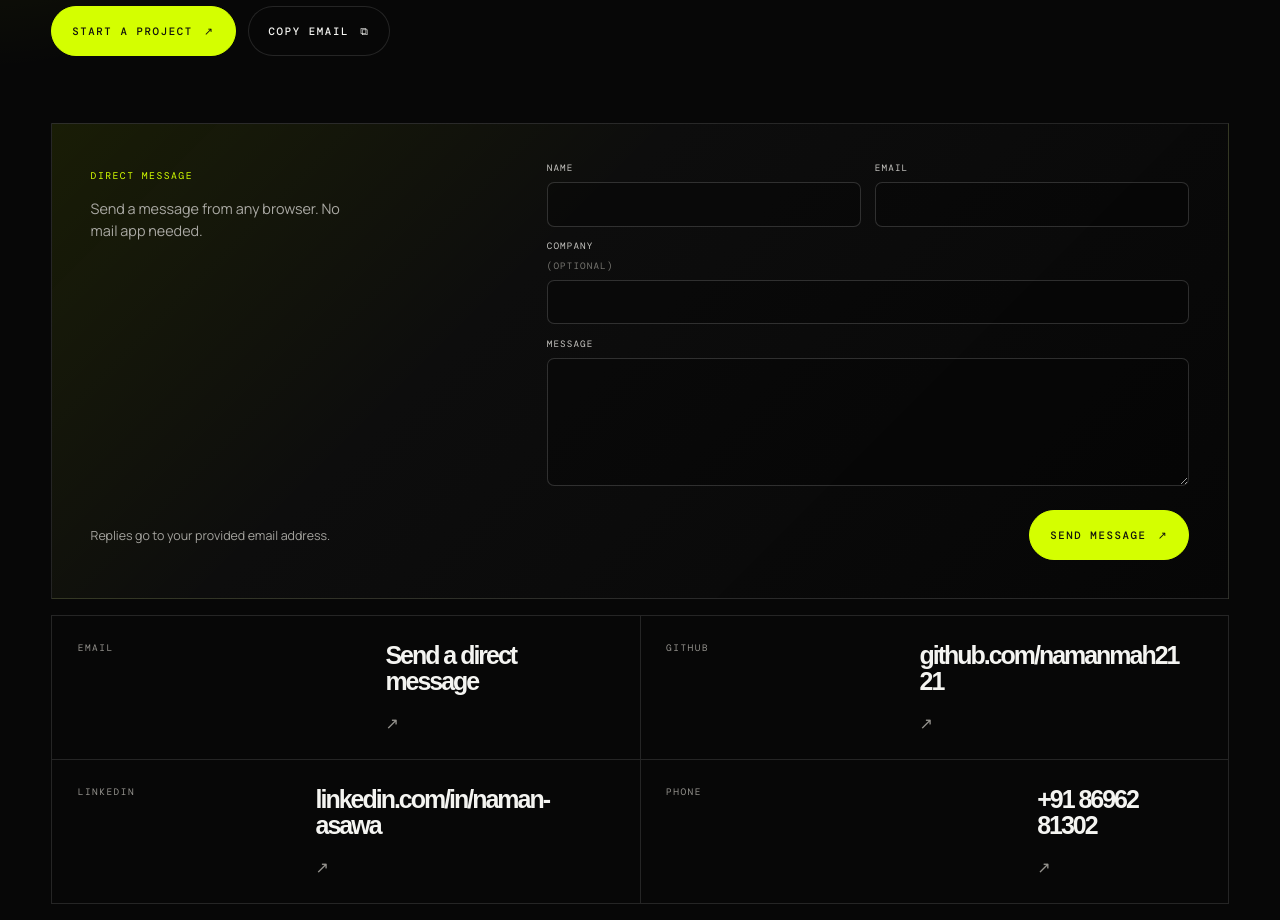
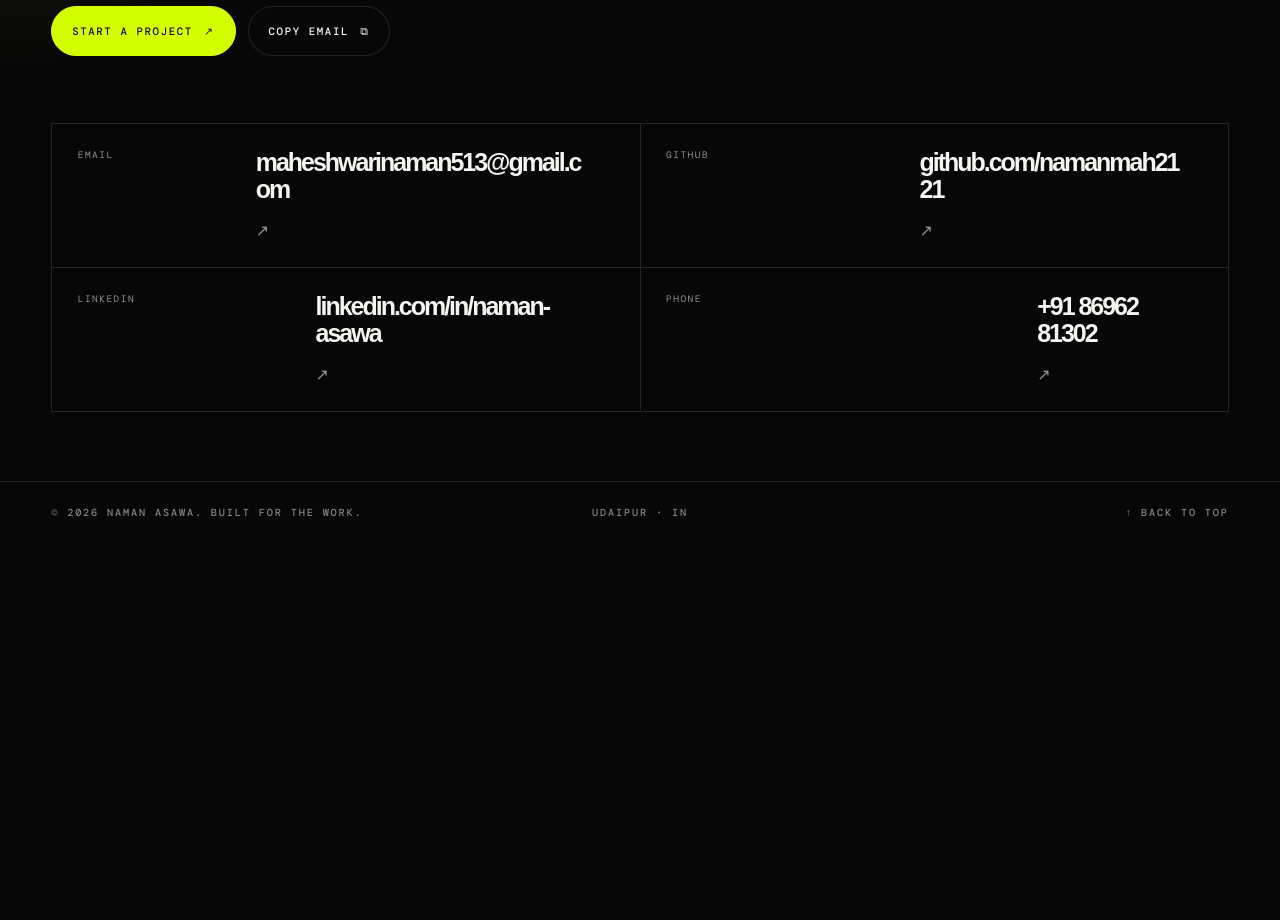
Before and after one commit to namanmah2121/naman-portfolio, a React (Vite) app: page / in a window 1280 px wide. Shown: the part 10300-11220 px from the top of the page. After the commit the page ends 10843 px from the top, so only its background shows below. Built offline with nearby package versions, Linux system fonts and the light colour scheme; a web font is replaced by a local one.

Commit message:
Revert "feat: add netlify contact form"
This reverts commit deb08a1438b74ffbfb5e630930b2bf543ebe6561.

```diff
--- a/index.html
+++ b/index.html
@@ -18,14 +18,6 @@
   </head>
   <body>
     <div id="root"></div>
-    <form name="contact" method="POST" data-netlify="true" netlify-honeypot="bot-field" hidden>
-      <input type="hidden" name="form-name" value="contact" />
-      <input name="bot-field" />
-      <input name="name" />
-      <input name="email" type="email" />
-      <input name="company" />
-      <textarea name="message"></textarea>
-    </form>
     <script type="module" src="/src/main.jsx"></script>
   </body>
 </html>
--- a/src/main.jsx
+++ b/src/main.jsx
@@ -171,7 +171,7 @@ function Header({ menuOpen, setMenuOpen }) {
           <a href={href} key={href}>{label}</a>
         ))}
       </nav>
-      <a className="header-cta" href="#contact-form">
+      <a className="header-cta" href="mailto:maheshwarinaman513@gmail.com">
         Say hello <Arrow />
       </a>
       <button
@@ -200,7 +200,7 @@ function Header({ menuOpen, setMenuOpen }) {
               </a>
             ))}
           </nav>
-          <a href="#contact-form" onClick={closeMenu}>
+          <a href="mailto:maheshwarinaman513@gmail.com" onClick={closeMenu}>
             Start a project <Arrow />
           </a>
         </div>
@@ -340,7 +340,7 @@ function PhoneOS() {
           <div className="os-dock">
             <a href="/"><span>⌂</span><small>Portfolio</small></a>
             <a href="/Naman-Asawa-Resume.pdf" download><span>↓</span><small>Resume</small></a>
-            <a href="/#contact-form"><span>✉</span><small>Email</small></a>
+            <a href="mailto:maheshwarinaman513@gmail.com"><span>✉</span><small>Email</small></a>
           </div>
           <div className="phone-home-indicator" />
           {activeProject && (
@@ -366,13 +366,6 @@ function App() {
   const [menuOpen, setMenuOpen] = useState(false);
   const [selectedProject, setSelectedProject] = useState(null);
   const [copyState, setCopyState] = useState('Copy email');
-  const [contactState, setContactState] = useState('idle');
-
-  useEffect(() => {
-    if (window.location.hash === '#contact-form') {
-      window.requestAnimationFrame(() => document.getElementById('contact-form')?.scrollIntoView());
-    }
-  }, []);
 
   const openProject = (project) => {
     setSelectedProject(project);
@@ -389,28 +382,6 @@ function App() {
       logDev('email-copy-failed');
     }
     window.setTimeout(() => setCopyState('Copy email'), 2400);
-  };
-
-  const submitContactForm = async (event) => {
-    event.preventDefault();
-    const form = event.currentTarget;
-    const formData = new FormData(form);
-    setContactState('sending');
-
-    try {
-      const response = await fetch('/', {
-        method: 'POST',
-        headers: { 'Content-Type': 'application/x-www-form-urlencoded' },
-        body: new URLSearchParams(formData).toString()
-      });
-      if (!response.ok) throw new Error('Contact form submission failed');
-      form.reset();
-      setContactState('sent');
-      logDev('contact-form-sent');
-    } catch {
-      setContactState('error');
-      logDev('contact-form-failed');
-    }
   };
 
   return (
@@ -562,29 +533,11 @@ function App() {
             <p>Open to React Native roles, product teams and mobile work that needs a reliable execution partner.</p>
           </div>
           <div className="contact-actions">
-            <a className="button primary" href="#contact-form">Start a project <Arrow /></a>
+            <a className="button primary" href="mailto:maheshwarinaman513@gmail.com">Start a project <Arrow /></a>
             <button className="button" type="button" onClick={copyEmail}>{copyState} <span aria-hidden="true">⧉</span></button>
           </div>
-          <form className="contact-form" id="contact-form" name="contact" method="POST" data-netlify="true" data-netlify-honeypot="bot-field" onSubmit={submitContactForm}>
-            <input type="hidden" name="form-name" value="contact" />
-            <p className="form-honeypot" hidden><label>Leave this empty <input name="bot-field" /></label></p>
-            <div className="contact-form-heading">
-              <span>DIRECT MESSAGE</span>
-              <p>Send a message from any browser. No mail app needed.</p>
-            </div>
-            <div className="contact-form-fields">
-              <label>Name<input type="text" name="name" autoComplete="name" required /></label>
-              <label>Email<input type="email" name="email" autoComplete="email" required /></label>
-              <label>Company <span>(optional)</span><input type="text" name="company" autoComplete="organization" /></label>
-              <label>Message<textarea name="message" rows="5" required /></label>
-            </div>
-            <div className="contact-form-footer">
-              <p aria-live="polite">{contactState === 'sent' ? 'Message sent. Thank you.' : contactState === 'error' ? 'Could not send. Please copy the email above.' : 'Replies go to your provided email address.'}</p>
-              <button className="button primary" type="submit" disabled={contactState === 'sending'}>{contactState === 'sending' ? 'Sending…' : 'Send message'} <Arrow /></button>
-            </div>
-          </form>
           <div className="contact-grid">
-            <a href="#contact-form"><span>Email</span><strong>Send a direct message</strong><Arrow /></a>
+            <a href="mailto:maheshwarinaman513@gmail.com"><span>Email</span><strong>maheshwarinaman513@gmail.com</strong><Arrow /></a>
             <a href="https://github.com/namanmah2121" target="_blank" rel="noreferrer"><span>GitHub</span><strong>github.com/namanmah2121</strong><Arrow /></a>
             <a href="https://in.linkedin.com/in/naman-asawa" target="_blank" rel="noreferrer"><span>LinkedIn</span><strong>linkedin.com/in/naman-asawa</strong><Arrow /></a>
             <a href="tel:+918696281302"><span>Phone</span><strong>+91 86962 81302</strong><Arrow /></a>
--- a/src/styles.css
+++ b/src/styles.css
@@ -927,94 +927,6 @@ footer {
 .contact-hero h2 { font-size: clamp(4rem, 9vw, 9rem); }
 
 .contact-actions { display: flex; flex-wrap: wrap; gap: 0.75rem; margin-bottom: 4.2rem; }
-
-.contact-form {
-  display: grid;
-  grid-template-columns: minmax(12rem, 0.65fr) minmax(0, 1fr);
-  gap: 1.4rem clamp(1.25rem, 3vw, 3.5rem);
-  margin-bottom: 1rem;
-  padding: clamp(1.35rem, 3vw, 2.5rem);
-  border: 1px solid var(--line);
-  background: linear-gradient(135deg, rgba(212,255,0,0.09), rgba(255,255,255,0.025) 38%, rgba(0,0,0,0.12));
-}
-
-.contact-form-heading > span {
-  color: var(--lime);
-  font-family: var(--font-mono);
-  font-size: 0.61rem;
-  letter-spacing: 0.15em;
-  text-transform: uppercase;
-}
-
-.contact-form-heading p {
-  max-width: 16rem;
-  margin: 0.85rem 0 0;
-  color: #aaa9a4;
-  font-size: 0.9rem;
-  line-height: 1.55;
-}
-
-.contact-form-fields {
-  display: grid;
-  grid-template-columns: repeat(2, minmax(0, 1fr));
-  gap: 0.85rem;
-}
-
-.contact-form label {
-  display: grid;
-  gap: 0.48rem;
-  color: #c7c6c2;
-  font-family: var(--font-mono);
-  font-size: 0.58rem;
-  letter-spacing: 0.12em;
-  text-transform: uppercase;
-}
-
-.contact-form label span { color: #777671; }
-
-.contact-form label:nth-child(3),
-.contact-form label:nth-child(4) { grid-column: 1 / -1; }
-
-.contact-form input,
-.contact-form textarea {
-  width: 100%;
-  border: 1px solid rgba(255,255,255,0.16);
-  border-radius: 0.45rem;
-  outline: none;
-  background: rgba(0,0,0,0.24);
-  color: var(--ink);
-  font-family: var(--font-body);
-  font-size: 0.92rem;
-  letter-spacing: 0;
-  text-transform: none;
-  transition: border-color 180ms ease, background 180ms ease;
-}
-
-.contact-form input { min-height: 2.8rem; padding: 0.65rem 0.75rem; }
-.contact-form textarea { min-height: 8rem; padding: 0.75rem; resize: vertical; }
-
-.contact-form input:focus,
-.contact-form textarea:focus {
-  border-color: var(--lime);
-  background: rgba(212,255,0,0.05);
-}
-
-.contact-form-footer {
-  grid-column: 1 / -1;
-  display: flex;
-  align-items: center;
-  justify-content: space-between;
-  gap: 1rem;
-  padding-top: 0.15rem;
-}
-
-.contact-form-footer p {
-  margin: 0;
-  color: #a4a39e;
-  font-size: 0.78rem;
-}
-
-.contact-form button:disabled { cursor: wait; opacity: 0.68; }
 
 .contact-grid {
   display: grid;
@@ -1753,11 +1665,6 @@ footer a:hover { color: var(--lime); }
   .contact { padding-bottom: 2.3rem; }
   .contact-hero h2 { font-size: clamp(3.7rem, 17vw, 5.4rem); }
   .contact-actions .button { flex: 1 1 auto; font-size: 0.56rem; }
-  .contact-form { grid-template-columns: 1fr; gap: 1.3rem; padding: 1.25rem; }
-  .contact-form-fields { grid-template-columns: 1fr; }
-  .contact-form label:nth-child(3), .contact-form label:nth-child(4) { grid-column: auto; }
-  .contact-form-footer { flex-direction: column; align-items: stretch; }
-  .contact-form-footer .button { width: 100%; }
   .contact-grid { grid-template-columns: 1fr; }
   .contact-grid a { min-height: 7.1rem; padding: 1.2rem; }
   .contact-grid strong { font-size: 1rem; }
```
Also changed, not shown: 1 other file (tests, documents, lock files or other folders).
